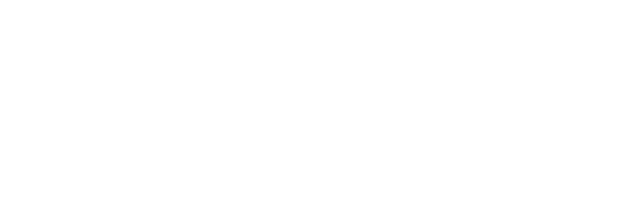
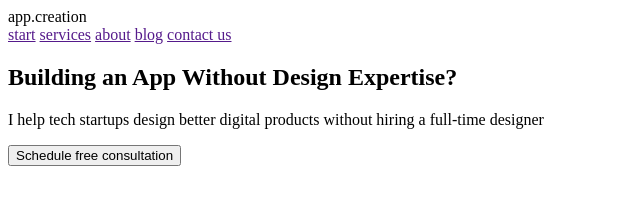
Before and after one commit to KuzovkinaAnn/first-repozitory, a plain HTML site: page index.html in a window 1280 px wide. Shown: the whole page, without its empty margins (0-640 px from the left). Drawn offline with Linux system fonts and the light colour scheme.

Commit message:
внесены правки в index.html, прописана структура сайта

```diff
--- a/index.html
+++ b/index.html
@@ -5,6 +5,23 @@
     <title>Мой первый сайт</title>
   </head>
   <body>
-
+    <header>
+      <div class="logo">app.creation</div>
+      <nav>
+        <a href="">start</a>
+        <a href="">services</a>
+        <a href="">about</a>
+        <a href="">blog</a>
+        <a href="">contact us</a>
+      </nav>
+    </header>
+    <section>
+      <main>
+        <h1>Building an App Without Design Expertise?</h1>
+        <p>I help tech startups design better digital products without hiring a full-time designer</p>
+        <button>Schedule free consultation</button>
+      </main>
+      <div><img src="" alt="" class="image"></div>
+    </section>
   </body>
 </html>
```
